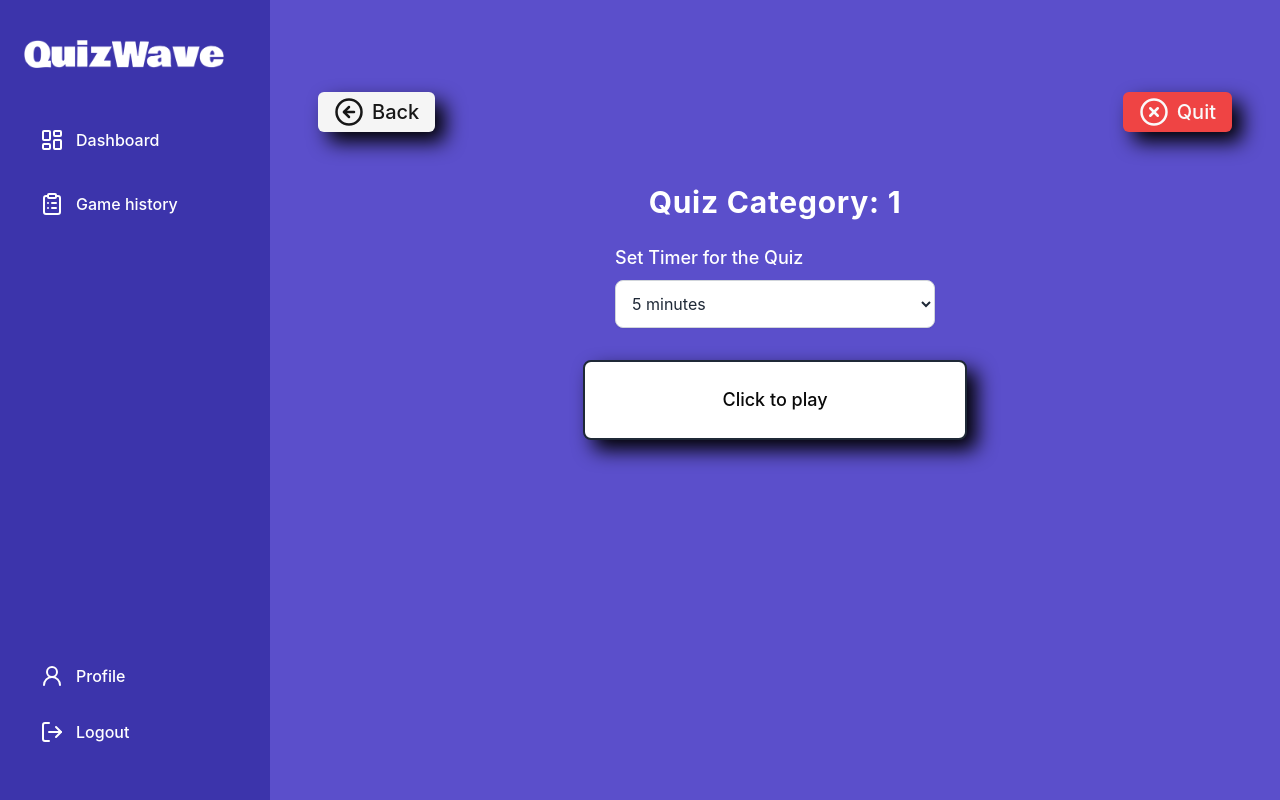
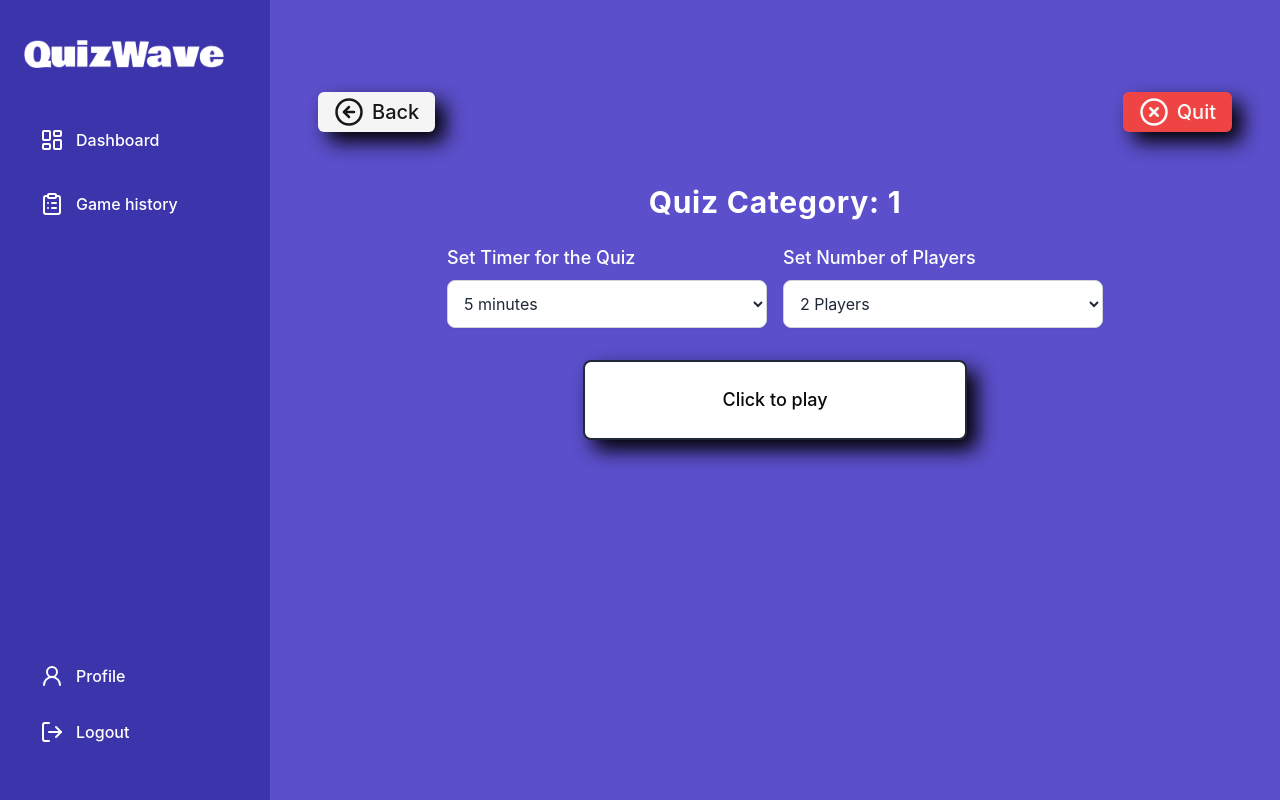
Before and after one commit to Sushil1204/QuizWaveWebApp, a React (Vite) app: page /quiz-setup/1 in a window 1280 px wide. Built offline with nearby package versions, Linux system fonts and the light colour scheme.

Commit message:
quiz setup page updated

```diff
--- a/src/_root/pages/QuizSetting.tsx
+++ b/src/_root/pages/QuizSetting.tsx
@@ -35,6 +35,7 @@ const QuizSetting = () => {
         {/* Play Button */}
         <div className="w-full flex flex-col items-center space-y-8">
           {/* Timer Input using Simple Dropdown */}
+          <div className="flex gap-4">
             <div className="w-64 md:w-80">
               <label className="block mb-2 text-white text-sm md:text-lg font-medium">
                 Set Timer for the Quiz
@@ -46,6 +47,18 @@ const QuizSetting = () => {
                 <option value="20">20 minutes</option>
               </select>
             </div>
+            <div className="w-64 md:w-80">
+              <label className="block mb-2 text-white text-sm md:text-lg font-medium">
+                Set Number of Players
+              </label>
+              <select className="w-full p-3 bg-white text-gray-800 border border-gray-300 rounded-lg shadow-sm focus:outline-none focus:ring-2 focus:ring-blue-500 transition">
+                <option value="2">2 Players</option>
+                <option value="3">3 Players</option>
+                <option value="4">4 Players</option>
+                <option value="5">5 Players</option>
+              </select>
+            </div>
+          </div>
           <div className="w-64 md:w-96 h-20 bg-white flex items-center justify-center rounded-lg border-2 border-gray-800 shadow-[10px_10px_20px_rgba(0,0,0,2)] cursor-pointer transition hover:shadow-xl hover:scale-105">
             <p className="text-lg font-medium">Click to play</p>
           </div>
```
Lines whose indentation alone changed are shown as unchanged.
